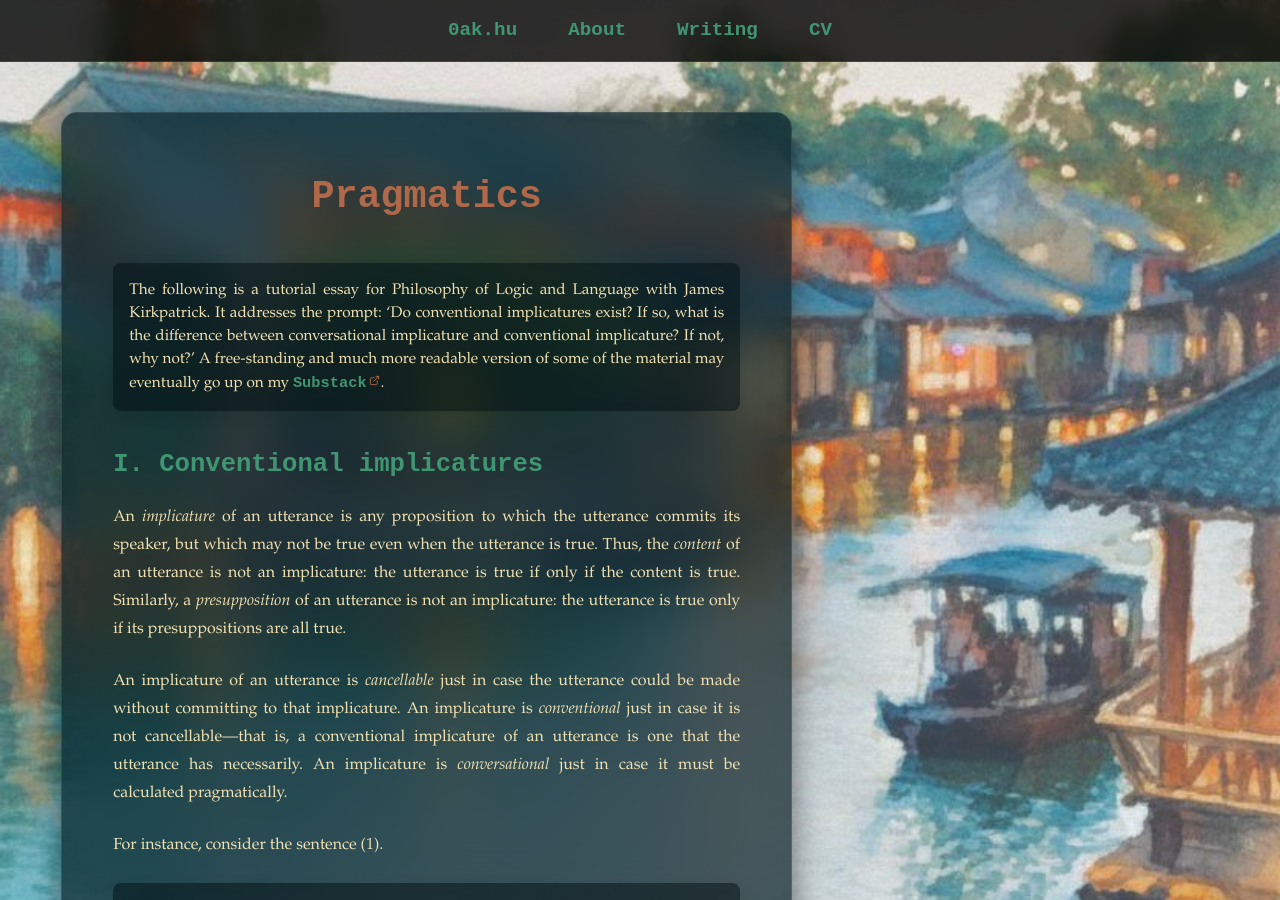
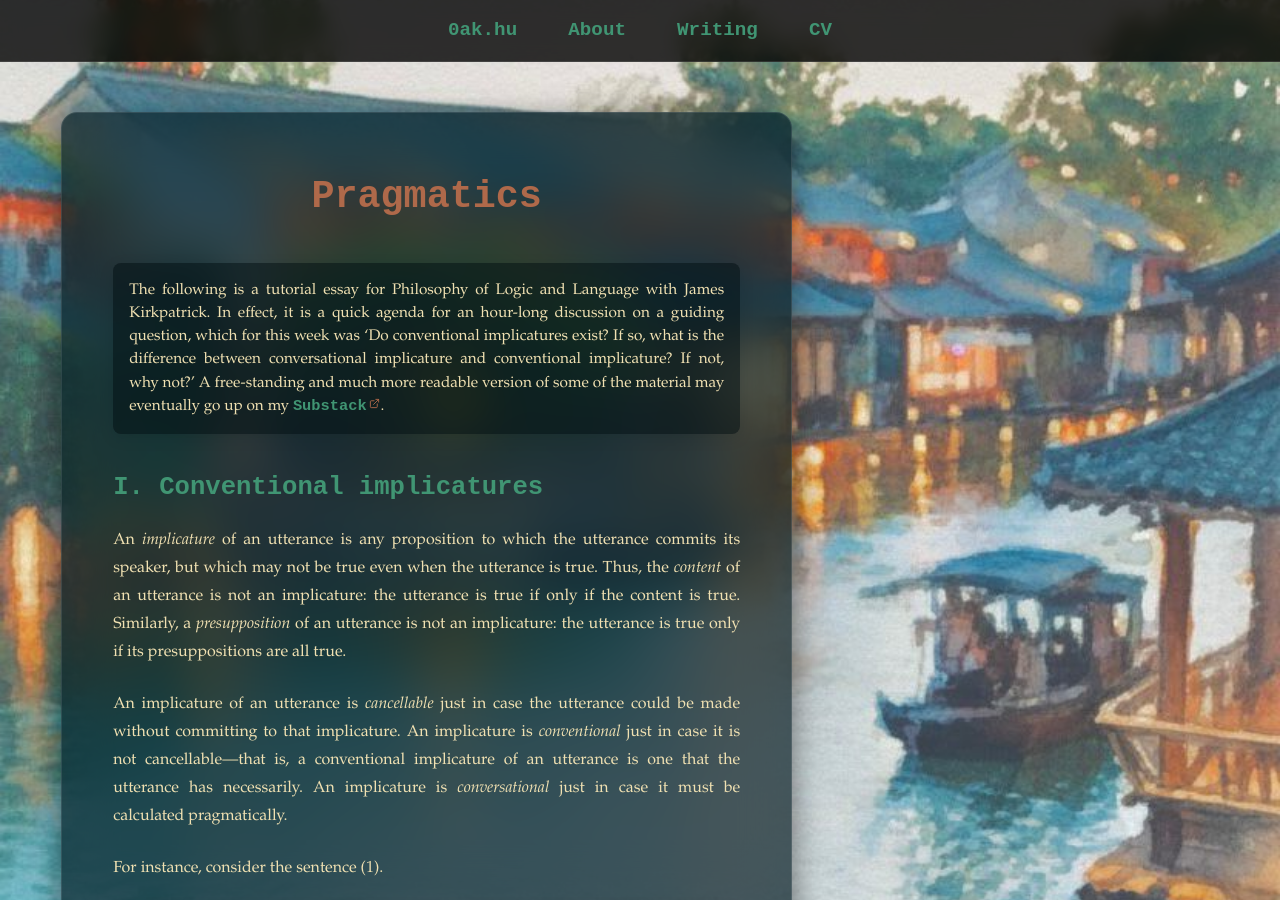
Before and after one commit to oak-hu/oak-hu.github.io, a Jekyll site: the page built from writing/pragmatics.md, in a window 1280 px wide and 900 px high. Built offline with Jekyll 4.4.1, drawn with Linux system fonts in a browser that asks for light colours; some web fonts are replaced.

Commit message:
Update pragmatics.md

```diff
--- a/writing/pragmatics.md
+++ b/writing/pragmatics.md
@@ -7,7 +7,7 @@ tag: "Philosophy of Language (Week 5)"
 
 # Pragmatics
 
-> The following is a tutorial essay for Philosophy of Logic and Language with James Kirkpatrick. It addresses the prompt: ‘Do conventional implicatures exist? If so, what is the difference between conversational implicature and conventional implicature? If not, why not?’ A free-standing and much more readable version of some of the material may eventually go up on my [Substack](https://offhandquibbles.substack.com).
+> The following is a tutorial essay for Philosophy of Logic and Language with James Kirkpatrick. In effect, it is a quick agenda for an hour-long discussion on a guiding question, which for this week was ‘Do conventional implicatures exist? If so, what is the difference between conversational implicature and conventional implicature? If not, why not?’ A free-standing and much more readable version of some of the material may eventually go up on my [Substack](https://offhandquibbles.substack.com).
 
 ## I. Conventional implicatures
 
```
